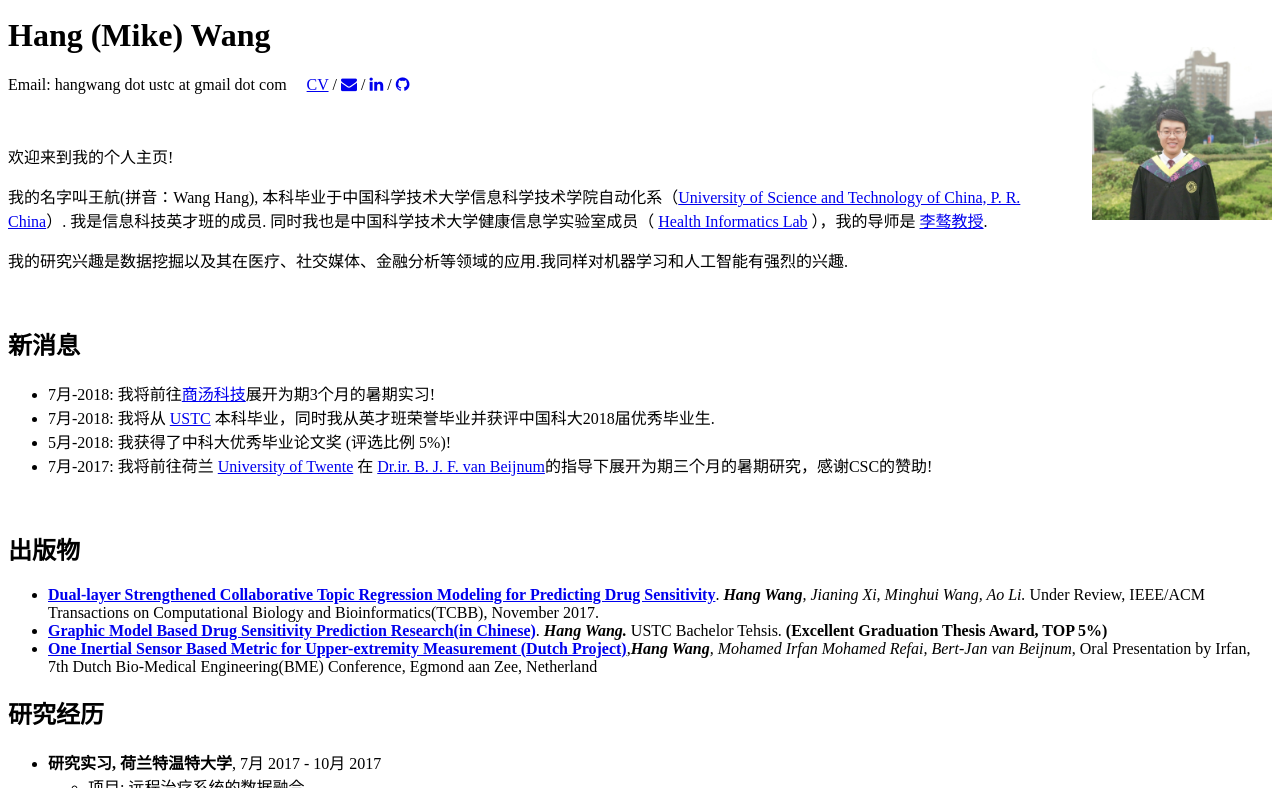
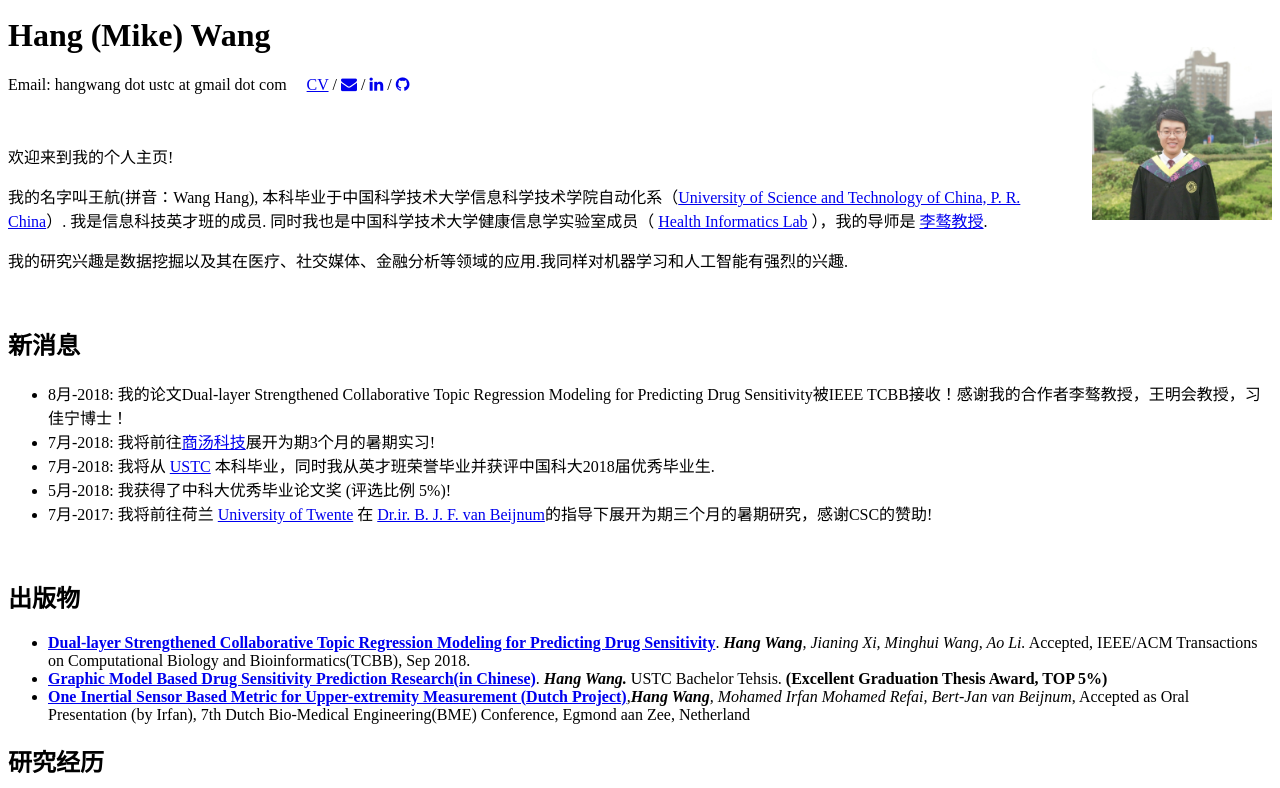
Before and after one commit to ustcmike/ustcmike.github.io, a Jekyll site: the page built from chinese.md, in a window 1280 px wide and 900 px high, cut to the strip 112-900 px from the top of the window. Built offline with Jekyll 4.4.1, drawn with Linux system fonts in a browser that asks for light colours; nearby versions of some CDN libraries; our own code applies the rules of GitHub Pages for plain Markdown files.

Commit message:
Update chinese.md

```diff
--- a/chinese.md
+++ b/chinese.md
@@ -19,6 +19,7 @@ title: "Hang Wang: Homepage"
 &nbsp;
 
 ## 新消息
+  * 8月-2018:  我的论文Dual-layer Strengthened Collaborative Topic Regression Modeling for Predicting Drug Sensitivity被IEEE TCBB接收！感谢我的合作者李骜教授，王明会教授，习佳宁博士！
   * 7月-2018:  我将前往[商汤科技](https://www.sensetime.com)展开为期3个月的暑期实习!
   * 7月-2018:  我将从 [USTC](http://www.ustc.edu.cn/) 本科毕业，同时我从英才班荣誉毕业并获评中国科大2018届优秀毕业生.
   * 5月-2018:  我获得了中科大优秀毕业论文奖 (评选比例 5%)!
@@ -27,9 +28,9 @@ title: "Hang Wang: Homepage"
 &nbsp;
 
 ## 出版物
-  * **[Dual-layer Strengthened Collaborative Topic Regression Modeling for Predicting Drug Sensitivity](static/papers/17-dsctr.pdf)**. *__Hang Wang__, Jianing Xi, Minghui Wang, Ao Li.* Under Review, IEEE/ACM Transactions on Computational Biology and Bioinformatics(TCBB), November 2017.
+  * **[Dual-layer Strengthened Collaborative Topic Regression Modeling for Predicting Drug Sensitivity](static/papers/17-dsctr.pdf)**. *__Hang Wang__, Jianing Xi, Minghui Wang, Ao Li.* Accepted, IEEE/ACM Transactions on Computational Biology and Bioinformatics(TCBB), Sep 2018.
   * **[Graphic Model Based Drug Sensitivity Prediction Research(in Chinese)](static/papers/18-thesis.pdf)**. *__Hang Wang.__* USTC Bachelor Tehsis. **(Excellent Graduation Thesis Award, TOP 5%)**
-   * **[One Inertial Sensor Based Metric for Upper-extremity Measurement (Dutch Project)](static/papers/17-tnsre.pdf)**,*__Hang Wang__, Mohamed Irfan Mohamed Refai, Bert-Jan van Beijnum*, Oral Presentation by Irfan, 7th Dutch Bio-Medical Engineering(BME)  Conference, Egmond aan Zee, Netherland
+   * **[One Inertial Sensor Based Metric for Upper-extremity Measurement (Dutch Project)](static/papers/17-tnsre.pdf)**,*__Hang Wang__, Mohamed Irfan Mohamed Refai, Bert-Jan van Beijnum*, Accepted as Oral Presentation (by Irfan), 7th Dutch Bio-Medical Engineering(BME)  Conference, Egmond aan Zee, Netherland
 
 
 ## 研究经历
```
